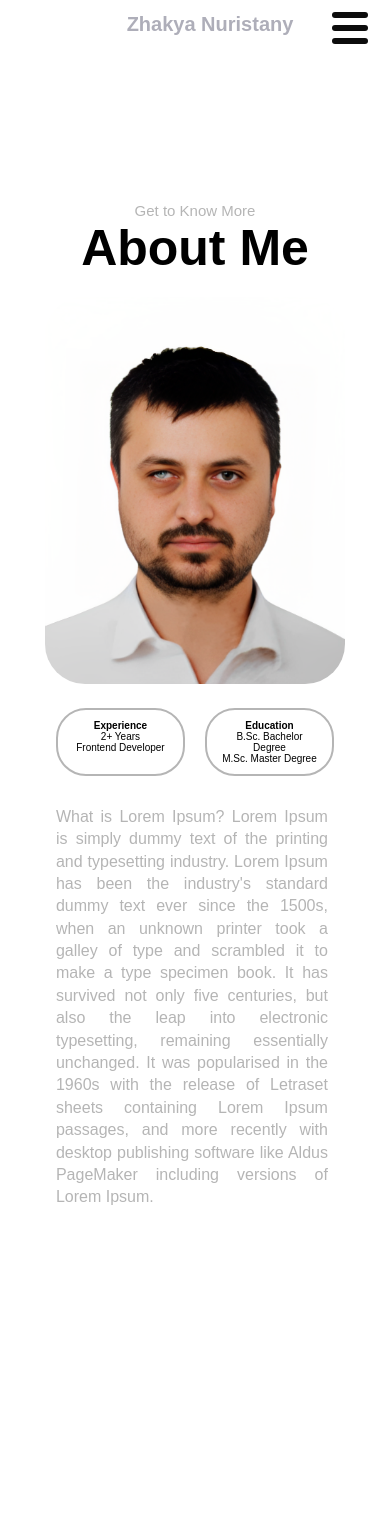
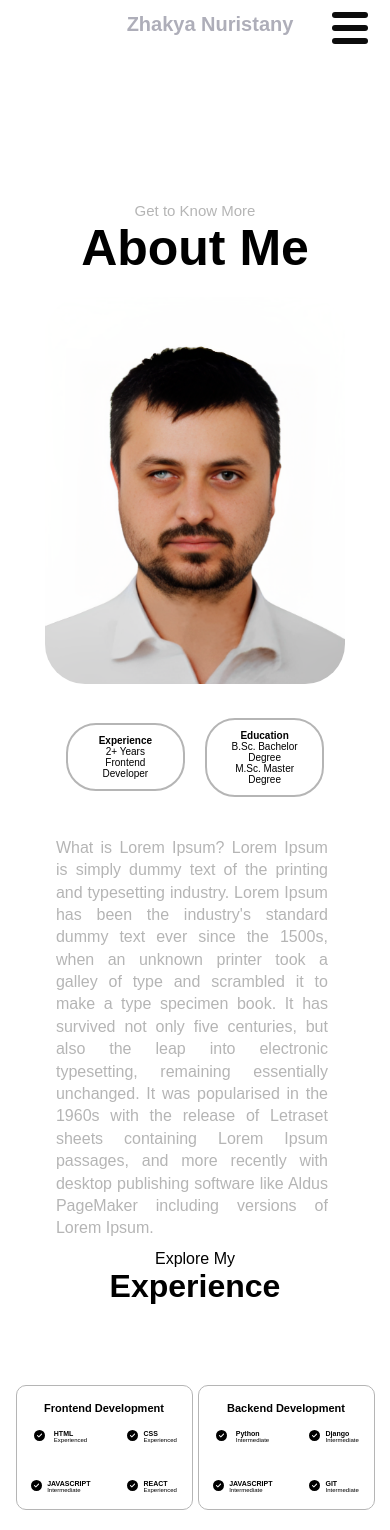
Before and after one commit to nuristany/profile, a React (Create React App) app: page /about in a window 390 px wide. Before the commit the page ends 1239 px from the top, so only its background shows below. Built offline with nearby package versions, Linux system fonts and the light colour scheme.

Commit message:
added some style for small screen for about page

```diff
--- a/src/components/About.jsx
+++ b/src/components/About.jsx
@@ -1,6 +1,6 @@
 import React from "react";
 import zhakya from "../images/Zhakya.png";
-
+import { FaCircleCheck } from "react-icons/fa6";
 const About = () => {
   return (
     <div className="about-container">
@@ -17,7 +17,7 @@ const About = () => {
         </div>
         <div className="right">
           <div className="details">
-            <div className="experince-education-container">
+            <div className="experience-education-container">
               <div className="experience">
                 <h3>Experience</h3>
                 <p>2+ Years</p>
@@ -46,6 +46,114 @@ const About = () => {
           </div>
         </div>
       </div>
+
+      <div className="experience-container">
+        <div className="experience-title">
+          <p>Explore My</p>
+          <h1>Experience</h1>
+        </div>
+
+        <div className="experience-detail-container">
+          <div className="frontend-experience">
+            <h3>Frontend Development</h3>
+            <div className="a">
+              <div className="frontend-detail">
+                <div>
+                  <h3>
+                    <FaCircleCheck />
+                  </h3>
+                </div>
+                <div>
+                  <h5>HTML</h5>
+                  <p>Experienced</p>
+                </div>
+              </div>
+              <div className="frontend-detail">
+                <div>
+                  <h3>
+                    <FaCircleCheck />
+                  </h3>
+                </div>
+                <div>
+                  <h5>CSS</h5>
+                  <p>Experienced</p>
+                </div>
+              </div>
+              <div className="frontend-detail">
+                <div>
+                  <h3>
+                    <FaCircleCheck />
+                  </h3>
+                </div>
+                <div>
+                  <h5>JAVASCRIPT</h5>
+                  <p>Intermediate</p>
+                </div>
+              </div>
+              <div className="frontend-detail">
+                <div>
+                  <h3>
+                    <FaCircleCheck />
+                  </h3>
+                </div>
+                <div>
+                  <h5>REACT</h5>
+                  <p>Experienced</p>
+                </div>
+              </div>
+            </div>
+          </div>
+          <div className="frontend-experience">
+            <h3>Backend Development</h3>
+            <div className="a">
+              <div className="frontend-detail">
+                <div>
+                  <h3>
+                    <FaCircleCheck />
+                  </h3>
+                </div>
+                <div>
+                  <h5>Python</h5>
+                  <p>Intermediate</p>
+                </div>
+              </div>
+              <div className="frontend-detail">
+                <div>
+                  <h3>
+                    <FaCircleCheck />
+                  </h3>
+                </div>
+                <div>
+                  <h5>Django</h5>
+                  <p>Intermediate</p>
+                </div>
+              </div>
+              <div className="frontend-detail">
+                <div>
+                  <h3>
+                    <FaCircleCheck />
+                  </h3>
+                </div>
+                <div>
+                  <h5>JAVASCRIPT</h5>
+                  <p>Intermediate</p>
+                </div>
+              </div>
+              <div className="frontend-detail">
+                <div>
+                  <h3>
+                    <FaCircleCheck />
+                  </h3>
+                </div>
+                <div>
+                  <h5>GIT</h5>
+                  <p>Intermediate</p>
+                </div>
+              </div>
+            </div>
+          </div>
+        </div>
+      </div>
     </div>
   );
 };
--- a/src/media.css
+++ b/src/media.css
@@ -1,4 +1,4 @@
-@media screen and (max-width: 500px) {
+@media screen and (max-width: 600px) {
   .menue {
     display: flex;
     margin-right: 10px;
@@ -36,31 +36,28 @@
     margin-top: 13px;
   }
 
-  .profile-container{
+  .profile-container {
     flex-direction: column;
   }
 
-
   /*  small screen for about page */
 
-
-  .about-container{
+  .about-container {
     margin-top: 7rem;
   }
 
-  .row{
+  .row {
     flex-direction: column;
   }
 
-  .experience{
+  .experience {
     padding-top: 10px;
     padding-bottom: 10px;
     padding-left: 15px;
     padding-right: 15px;
     flex-direction: column;
-
   }
-  .education{
+  .education {
     flex-direction: column;
     padding-top: 10px;
     padding-bottom: 10px;
@@ -68,17 +65,16 @@
     padding-right: 15px;
   }
 
-
-  .education h3{
+  .education h3 {
     font-size: 10px;
   }
-  .education p{
+  .education p {
     font-size: 10px;
   }
-  .experience h3{
+  .experience h3 {
     font-size: 10px;
   }
-  .experience p{
+  .experience p {
     font-size: 10px;
   }
 
@@ -87,6 +83,25 @@
     padding: 10px;
     text-align: justify;
     line-height: 1.4;
-    color: rgb(181,181,181);
+    color: rgb(181, 181, 181);
+  }
+
+  .experience-detail-container {
+    gap: 5px;
+  }
+
+  .frontend-experience {
+    width: 50%;
+  }
+
+  .frontend-experience h3 {
+    font-size: 11px;
+  }
+
+  .frontend-detail h5 {
+    font-size: 7px;
+  }
+  .frontend-detail p {
+    font-size: 6px;
   }
 }
--- a/src/styles.css
+++ b/src/styles.css
@@ -160,36 +160,26 @@ body {
   display: flex;
 }
 
-.experince-education-container {
+.experience-education-container {
   display: flex;
+  justify-content: center; /* Centers the items horizontally */
+  align-items: center; /* Centers the items vertically */
+  text-align: center;
 }
 
-.experience {
-  width: 100%;
+.experience,
+.education {
+  width: 40%;
+  box-sizing: border-box;
+  border: 1px solid rgb(181, 181, 181);
+  display: flex;
+  flex-direction: column;
+  align-items: center;
+  justify-content: center;
   border: 2px solid rgb(181, 181, 181);
-  padding-right: 4rem;
-  padding-left: 4rem;
-  padding-top: 2rem;
-  padding-bottom: 2rem;
+  padding: 2rem;
   border-radius: 30px;
-  border-color: rgb(181, 181, 181);
-  margin-right: 15px;
-  display: block;
-  margin-left: 10px;
-  margin-right: 10px;
-}
-
-.education {
-  display: block;
-  width: 100%;
-  border: 2px solid rgb(181, 181, 181);
-  padding-right: 4rem;
-  padding-left: 4rem;
-  padding-top: 2rem;
-  padding-bottom: 2rem;
-  border-radius: 30px;
-  margin-right: 10px;
-  margin-left: 10px;
+  margin: 10px;
 }
 
 .about-img-container img {
@@ -205,6 +195,8 @@ body {
 .about-container-title-texts p {
   font-size: 15px;
   color: rgb(181, 181, 181);
+  text-align: center;
+  align-items: center;
 }
 .about-container-title-texts h1 {
   font-size: 50px;
@@ -219,5 +211,47 @@ body {
   padding: 10px;
   text-align: justify;
   line-height: 1.4;
-  color: rgb(181,181,181);
+  color: rgb(181, 181, 181);
 }
+.experience-detail-container {
+  margin-top: 5rem;
+  display: flex;
+  justify-content: center;
+  gap: 10px;
+}
+
+.experience-title {
+  text-align: center;
+}
+
+.frontend-experience {
+  border: 1px solid rgb(181, 181, 181);
+  display: flex;
+  flex-direction: column;
+  justify-content: center;
+  align-items: center;
+  width: 40%;
+  padding-top: 1rem;
+  border-radius: 10px;
+}
+
+.frontend-detail {
+  display: flex;
+  justify-content: space-evenly;
+  gap: 5px;
+  padding: 1rem;
+}
+
+.a {
+  display: grid;
+  justify-content: space-between;
+  grid-template-columns: repeat(2, 1fr);
+  gap: 5px;
+}
+
+.frontend-detail div {
+  display: flex;
+  flex-direction: column;
+  text-align: justify;
+
+}
```
